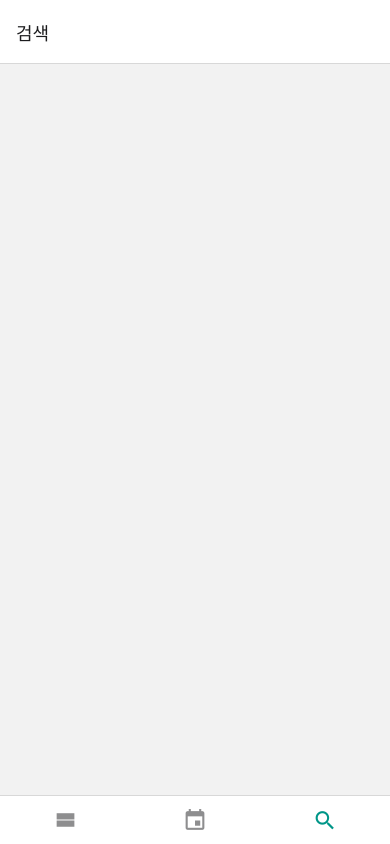
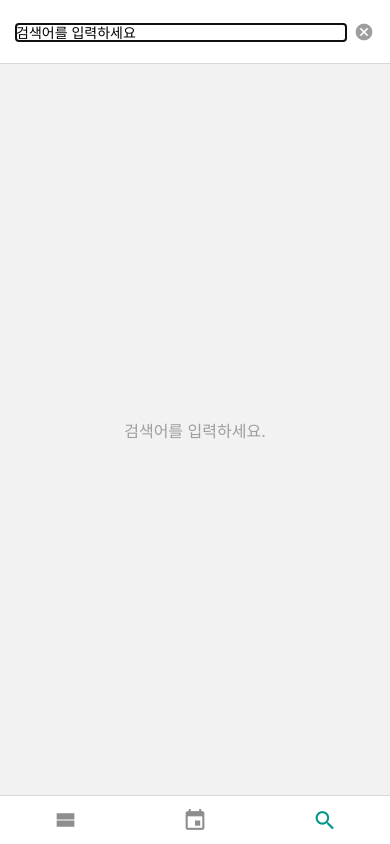
Before and after one commit to ChaeYubin/react-native, a React Native app in the folder DayLog/: screen /Search in a window 390 px wide. Built offline with nearby package versions, Linux system fonts and the light colour scheme.

Commit message:
[DayLog] 검색 기능 구현

```diff
--- a/DayLog/App.js
+++ b/DayLog/App.js
@@ -2,12 +2,15 @@ import React from "react";
 import { NavigationContainer } from "@react-navigation/native";
 import RootStack from "./screens/RootStack";
 import { LogContextProvider } from "./contexts/LogContext";
+import { SearchContextProvider } from "./contexts/SearchContext";
 
 function App() {
   return (
     <NavigationContainer>
       <LogContextProvider>
-        <RootStack />
+        <SearchContextProvider>
+          <RootStack />
+        </SearchContextProvider>
       </LogContextProvider>
     </NavigationContainer>
   );
--- /dev/null
+++ b/DayLog/components/EmptySearchResult.js
@@ -0,0 +1,29 @@
+import React from "react";
+import { View, Text, StyleSheet } from "react-native";
+
+const messages = {
+  NOT_FOUND: "검색 결과가 없습니다.",
+  EMPTY_KEYWORD: "검색어를 입력하세요.",
+};
+
+function EmptySearchResult({ type }) {
+  return (
+    <View style={styles.block}>
+      <Text style={styles.text}>{messages[type]}</Text>
+    </View>
+  );
+}
+
+const styles = StyleSheet.create({
+  block: {
+    flex: 1,
+    alignItems: "center",
+    justifyContent: "center",
+  },
+  text: {
+    color: "#9e9e9e",
+    fontSize: 16,
+  },
+});
+
+export default EmptySearchResult;
--- a/DayLog/components/FeedListItem.js
+++ b/DayLog/components/FeedListItem.js
@@ -2,6 +2,7 @@ import React from "react";
 import { Platform, Pressable, StyleSheet, Text } from "react-native";
 import { format, formatDistanceToNow } from "date-fns";
 import { ko } from "date-fns/locale";
+import { useNavigation } from "@react-navigation/native";
 
 function formatDate(date) {
   const d = new Date(date);
@@ -28,6 +29,10 @@ function truncate(text) {
 
 function FeedListItem({ log }) {
   const { title, body, date } = log; // 사용하기 편하게 객체 구조 분해 할당
+  const navigation = useNavigation();
+  const onPress = () => {
+    navigation.navigate("Write", { log });
+  };
 
   return (
     <Pressable
@@ -36,6 +41,7 @@ function FeedListItem({ log }) {
         Platform.OS === "ios" && pressed && { backgroundColor: "#efefef" },
       ]}
       android_disableSound_ripple={{ color: "#ededed" }}
+      onPress={onPress}
     >
       <Text style={styles.date}>{formatDate(date)}</Text>
       <Text style={styles.title}>{title}</Text>
--- /dev/null
+++ b/DayLog/components/SearchHeader.js
@@ -0,0 +1,48 @@
+import React, { useContext } from "react";
+import {
+  Pressable,
+  StyleSheet,
+  TextInput,
+  useWindowDimensions,
+  View,
+} from "react-native";
+import Icon from "react-native-vector-icons/MaterialIcons";
+import SearchContext from "../contexts/SearchContext";
+
+function SearchHeader() {
+  const { width } = useWindowDimensions();
+  const { keyword, onChangeText } = useContext(SearchContext);
+
+  return (
+    <View style={[styles.block, { width: width - 32, height: 24 }]}>
+      <TextInput
+        style={styles.input}
+        placeholder="검색어를 입력하세요"
+        autoFocus
+        value={keyword}
+        onChangeText={onChangeText}
+      />
+      <Pressable
+        style={({ pressed }) => [styles.button, pressed && { opacity: 0.5 }]}
+        onPress={() => onChangeText("")}
+      >
+        <Icon name="cancel" size={20} color="#9e9e9e" />
+      </Pressable>
+    </View>
+  );
+}
+
+const styles = StyleSheet.create({
+  block: {
+    flexDirection: "row",
+    alignItems: "center",
+  },
+  input: {
+    flex: 1,
+  },
+  button: {
+    marginLeft: 8,
+  },
+});
+
+export default SearchHeader;
--- a/DayLog/components/WriteHeader.js
+++ b/DayLog/components/WriteHeader.js
@@ -4,7 +4,7 @@ import { Pressable, StyleSheet, View } from "react-native";
 import { Icon } from "react-native-vector-icons/MaterialIcons";
 import TransparentCircleButton from "./TransparentCircleButton";
 
-function WriteHeader({ onSave }) {
+function WriteHeader({ onSave, onAskRemove, isEditing }) {
   const navigation = useNavigation();
   const onGoBack = () => {
     navigation.pop();
@@ -21,11 +21,15 @@ function WriteHeader({ onSave }) {
         />
       </View>
       <View style={styles.buttons}>
-        <TransparentCircleButton
-          name="delete-forever"
-          color="#ef5350"
-          hasMarginRight
-        />
+        {isEditing && (
+          <TransparentCircleButton
+            name="delete-forever"
+            color="#ef5350"
+            hasMarginRight
+            onPress={onAskRemove}
+          />
+        )}
+
         <TransparentCircleButton
           name="check"
           color="#009688"
--- a/DayLog/contexts/LogContext.js
+++ b/DayLog/contexts/LogContext.js
@@ -14,6 +14,21 @@ export function LogContextProvider({ children }) {
     };
     setLogs([log, ...logs]);
   };
+
+  const onModify = (modified) => {
+    // logs 배열을 순회하여 id가 일치하면 log 교체, 그렇지 않으면 유지
+    const nextLogs = logs.map((log) =>
+      log.id === modified.id ? modified : log
+    );
+    setLogs(nextLogs);
+  };
+
+  const onRemove = (id) => {
+    // 특저 id를 제외한 항목들로만 구성된 새로운 배열을 만들어서 상태 업데이트
+    const nextLogs = logs.filter((log) => log.id !== id);
+    setLogs(nextLogs);
+  };
+
   const [logs, setLogs] = useState(
     Array.from({ length: 3 })
       .map((_, index) => ({
@@ -24,8 +39,9 @@ export function LogContextProvider({ children }) {
       }))
       .reverse()
   );
+
   return (
-    <LogContext.Provider value={{ logs, onCreate }}>
+    <LogContext.Provider value={{ logs, onCreate, onModify, onRemove }}>
       {children}
     </LogContext.Provider>
   );
--- /dev/null
+++ b/DayLog/contexts/SearchContext.js
@@ -0,0 +1,15 @@
+import React, { createContext, useState } from "react";
+
+const SearchContext = createContext(); // 검색 컨텍스트 생성
+
+export function SearchContextProvider({ children }) {
+  const [keyword, onChangeText] = useState("");
+
+  return (
+    <SearchContext.Provider value={{ keyword, onChangeText }}>
+      {children}
+    </SearchContext.Provider>
+  );
+}
+
+export default SearchContext;
--- a/DayLog/screens/MainTab.js
+++ b/DayLog/screens/MainTab.js
@@ -4,6 +4,7 @@ import FeedsScreen from "./FeedsScreen";
 import SearchScreen from "./SearchScreen";
 import CalendarScreen from "./CalendarScreen";
 import Icon from "react-native-vector-icons/MaterialIcons";
+import SearchHeader from "./../components/SearchHeader";
 
 const Tab = createBottomTabNavigator();
 
@@ -39,7 +40,7 @@ function MainTab() {
           tabBarIcon: ({ color, size }) => (
             <Icon name="search" size={size} color={color} />
           ),
-          title: "검색",
+          headerTitle: () => <SearchHeader />,
         }}
       />
     </Tab.Navigator>
--- a/DayLog/screens/SearchScreen.js
+++ b/DayLog/screens/SearchScreen.js
@@ -1,12 +1,38 @@
-import React from "react";
-import { StyleSheet, View } from "react-native";
+import React, { useContext } from "react";
+import { StyleSheet, View, Text } from "react-native";
+import SearchContext from "../contexts/SearchContext";
+import FeedList from "./../components/FeedList";
+import LogContext from "./../contexts/LogContext";
+import EmptySearchResult from "./../components/EmptySearchResult";
 
-function SearchScreen() {
-  return <View style={styles.block} />;
+function SearchScreen({ navigation }) {
+  const { keyword } = useContext(SearchContext);
+  const { logs } = useContext(LogContext);
+
+  const filtered =
+    keyword === ""
+      ? []
+      : logs.filter((log) =>
+          [log.title, log.body].some((text) => text.includes(keyword))
+        );
+
+  if (keyword === "") {
+    return <EmptySearchResult type="EMPTY_KEYWORD" />;
+  }
+
+  if (filtered.length === 0) {
+    return <EmptySearchResult type="NOT_FOUND" />;
+  }
+
+  return (
+    <View style={styles.block}>
+      <FeedList logs={filtered} />
+    </View>
+  );
 }
 
 const styles = StyleSheet.create({
-  block: {},
+  block: { flex: 1 },
 });
 
 export default SearchScreen;
--- a/DayLog/screens/WriteScreen.js
+++ b/DayLog/screens/WriteScreen.js
@@ -1,25 +1,60 @@
 import React, { useState, useContext } from "react";
-import { StyleSheet, KeyboardAvoidingView, Platform } from "react-native";
+import {
+  Alert,
+  StyleSheet,
+  KeyboardAvoidingView,
+  Platform,
+} from "react-native";
 import { SafeAreaView } from "react-native-safe-area-context";
 import WriteHeader from "../components/WriteHeader";
 import WriteEditor from "./../components/WriteEditor";
 import { useNavigation } from "@react-navigation/native";
 import LogContext from "../contexts/LogContext";
 
-function WriteScreen() {
-  const [title, setTitle] = useState("");
-  const [body, setBody] = useState("");
+function WriteScreen({ route }) {
+  const log = route.params?.log;
+
+  const [title, setTitle] = useState(log?.title ?? "");
+  const [body, setBody] = useState(log?.body ?? "");
   const navigation = useNavigation();
 
-  const { onCreate } = useContext(LogContext);
+  const { onCreate, onModify, onRemove } = useContext(LogContext);
 
   const onSave = () => {
-    onCreate({
-      title,
-      body,
-      date: new Date().toISOString(),
-    });
+    if (log) {
+      onModify({
+        id: log.id,
+        date: log.date,
+        title,
+        body,
+      });
+    } else {
+      onCreate({
+        title,
+        body,
+        date: new Date().toISOString(),
+      });
+    }
     navigation.pop();
+  };
+
+  const onAskRemove = () => {
+    Alert.alert(
+      "삭제",
+      "정말로 삭제하시겠어요?",
+      [
+        { text: "취소", style: "cancel" },
+        {
+          text: "삭제",
+          onPress: () => {
+            onRemove(log?.id);
+            navigation.pop();
+          },
+          style: "destructive",
+        },
+      ],
+      { cancelable: true }
+    );
   };
 
   return (
@@ -28,7 +63,11 @@ function WriteScreen() {
         style={styles.avoidingView}
         behavior={Platform.OS === "ios" ? "padding" : undefined}
       >
-        <WriteHeader onSave={onSave} />
+        <WriteHeader
+          onSave={onSave}
+          onAskRemove={onAskRemove}
+          isEditing={!!log}
+        />
         <WriteEditor
           title={title}
           body={body}
```
